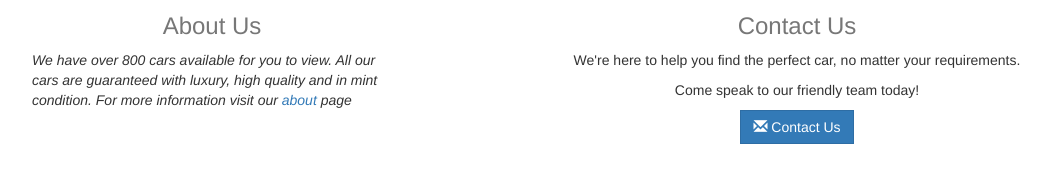
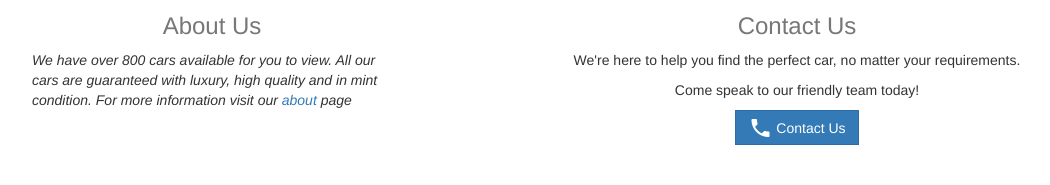
Before and after one commit to IMAT2603-TeamAlpha/TeamD-FlaskApp, a Flask app: page / in a window 1280 px wide. Shown: the part 1441-1626 px from the top of the page, without its empty margins (38-1088 px from the left). Before the commit the page ends 1585 px from the top, so only its background shows below. Run offline with Flask 2, Linux system fonts and the light colour scheme; parts of the project's set-up code (start-up, migrations or seed data) failed here and were passed over; some libraries are stand-ins or nearby versions.

Commit message:
Update contact us button icon on index.html

```diff
--- a/web/app/templates/index.html
+++ b/web/app/templates/index.html
@@ -60,7 +60,7 @@
 		<h3 class="text-muted text-center">Contact Us</h3>
 		<p>We're here to help you find the perfect car, no matter your requirements.</p>
 		<p>Come speak to our friendly team today!</p>
-		<a href="{{ url_for('main.contactUs') }}"><button class="btn btn-primary btn-m"><i class="glyphicon glyphicon-envelope"></i> Contact Us</button></a>
+		<a href="{{ url_for('main.contactUs') }}"><button class="btn btn-primary btn-m"><i class="mdi mdi-phone"></i> Contact Us</button></a>
 	</div>
 </div>
 <div class="row">
```
